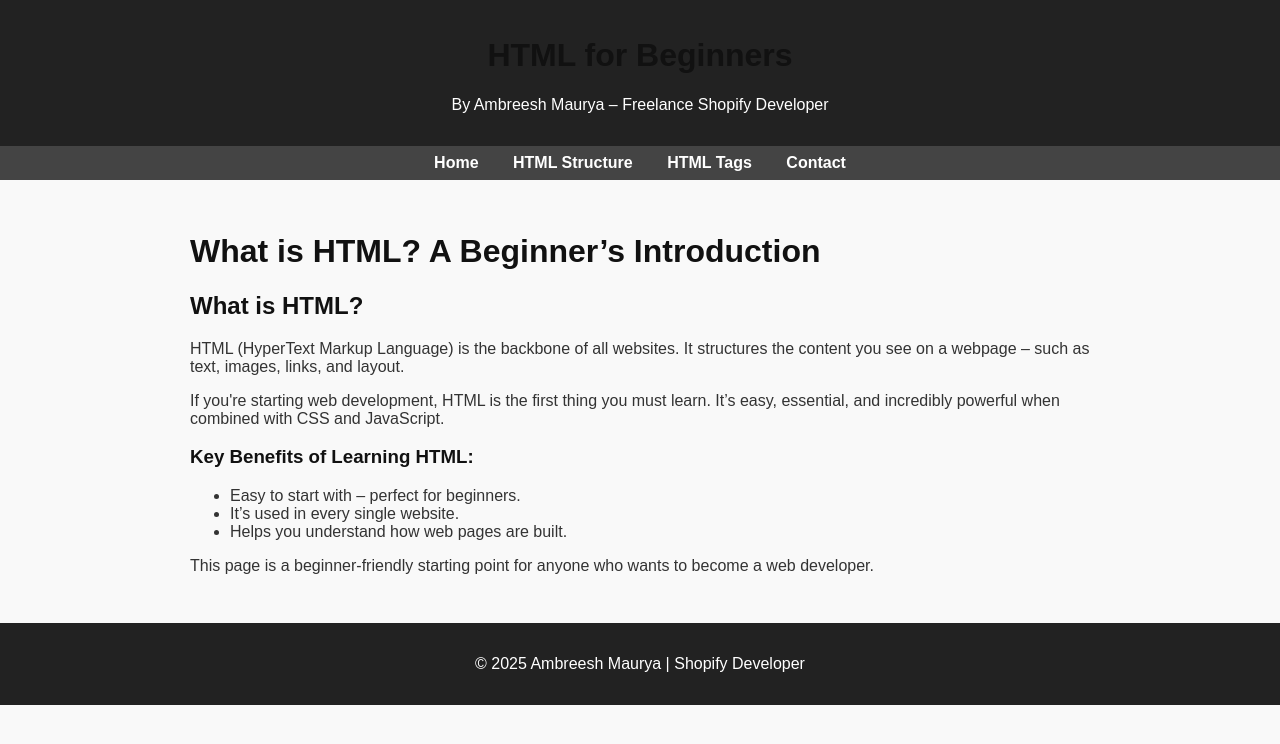
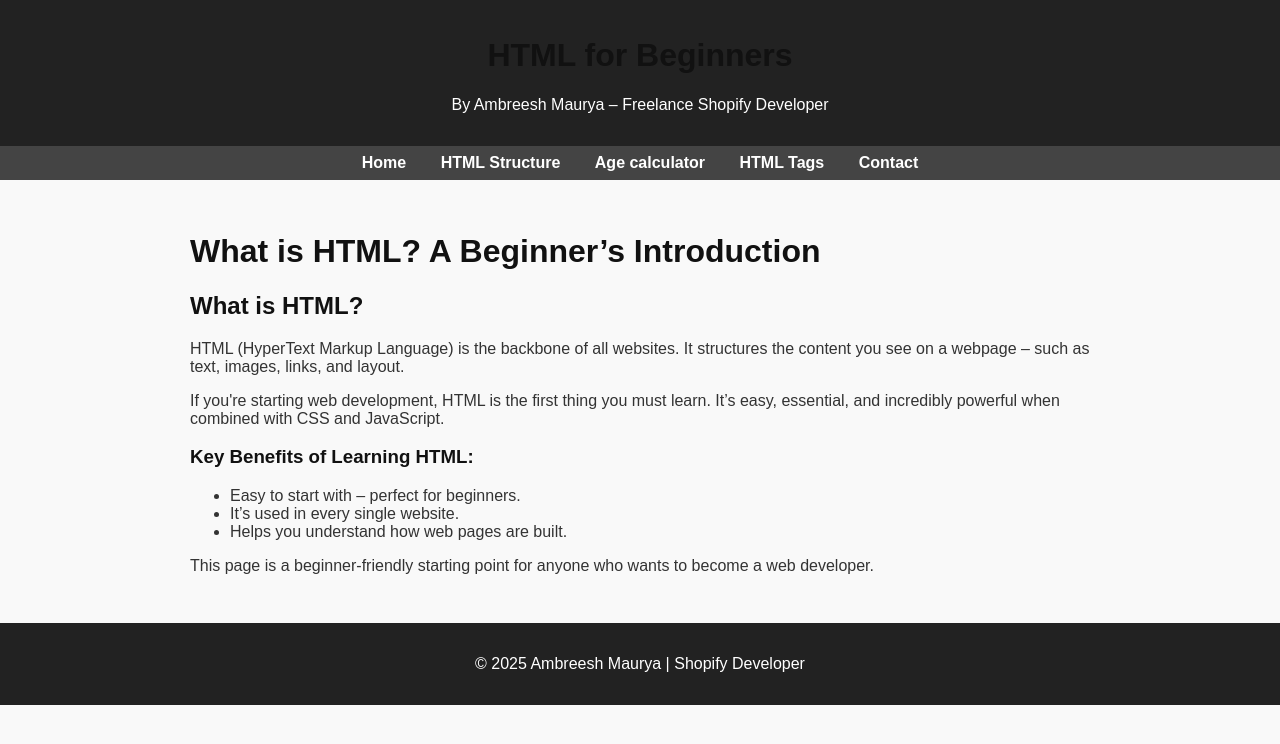
Before and after one commit to ambreesh-maurya/html-practice, a plain HTML site: page index.html in a window 1280 px wide. Drawn offline with Linux system fonts and the light colour scheme.

Commit message:
Update index.html

```diff
--- a/index.html
+++ b/index.html
@@ -73,6 +73,7 @@
   <nav>
     <a href="index.html" class="active">Home</a>
     <a href="html-structure.html">HTML Structure</a>
+    <a href="age-calculator.html">Age calculator</a>
     <a href="html-tags.html">HTML Tags</a>
     <a href="contact.html">Contact</a>
   </nav>
```
